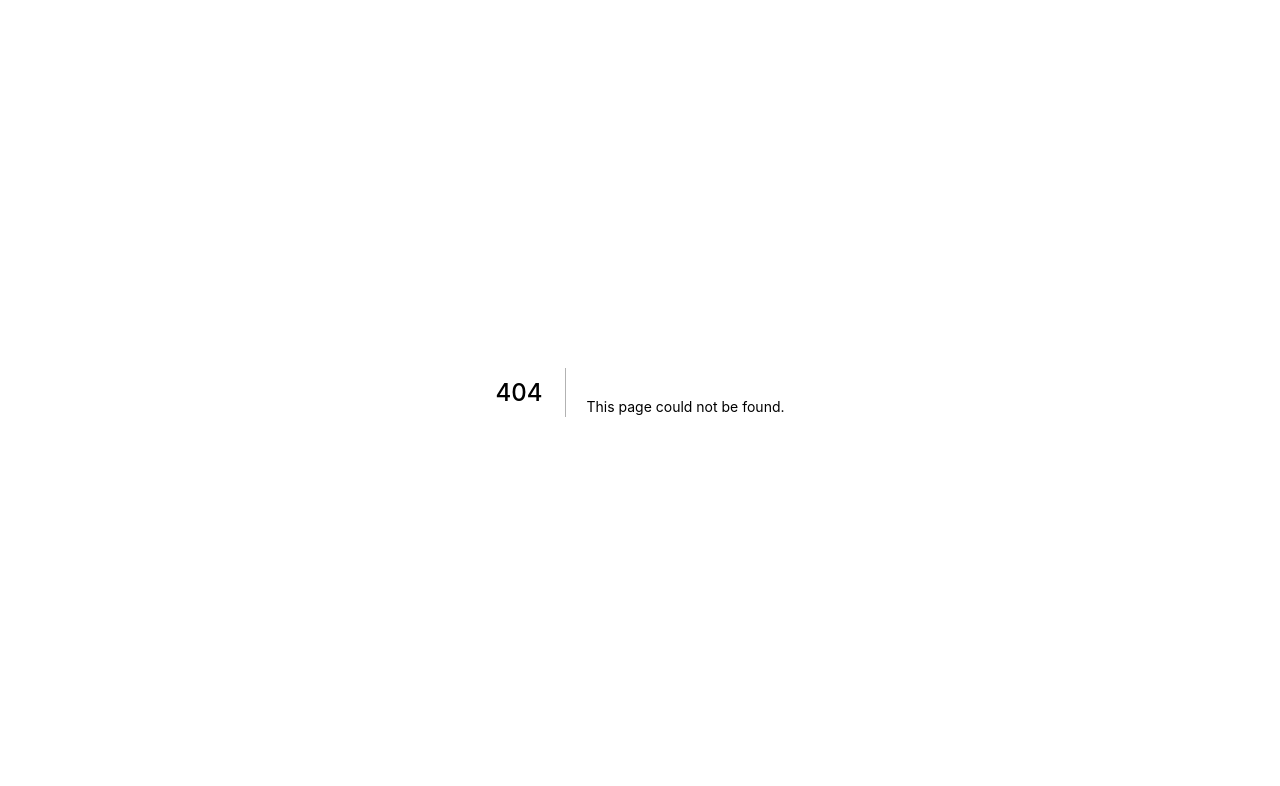
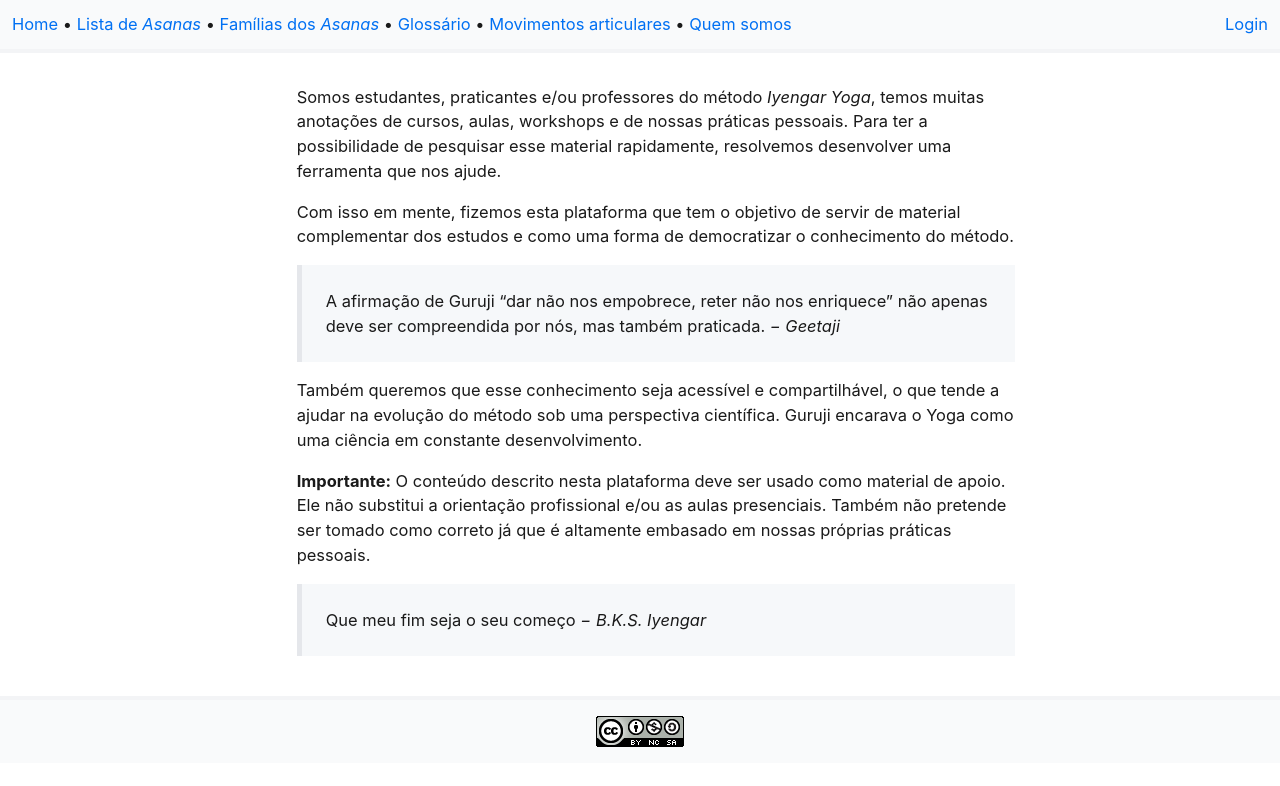
Before and after one commit to gustavoguichard/lightonyoga, a Next.js app: page /quem-somos in a window 1280 px wide. Before the commit this address had no page. Shown: the top 786 px of the page. Built offline with nearby package versions, Linux system fonts and the light colour scheme; a web font is replaced by a local one; what tailwindcss-aspect-ratio, tailwindcss-responsive-embed would draw is missing.

Commit message:
Split about us page

```diff
--- /dev/null
+++ b/components/header.js
@@ -0,0 +1,54 @@
+import Link from 'next/link'
+import { useRouter } from 'next/router'
+
+import session, { useLogged } from 'lib/session'
+
+export default function Header() {
+  const router = useRouter()
+  const isLogged = useLogged()
+  return (
+    <div className="flex flex-col md:flex-row justify-between p-3 bg-gray-50 border-b-4 border-gray-100">
+      <p className="mb-0">
+        <Link href="/">
+          <a>Home</a>
+        </Link>
+        {' • '}
+        <Link href="/lista-de-asanas">
+          <a>
+            Lista de <em>Asanas</em>
+          </a>
+        </Link>
+        {' • '}
+        <Link href="/familias-dos-asanas">
+          <a>
+            Famílias dos <em>Asanas</em>
+          </a>
+        </Link>
+        {' • '}
+        <Link href="/glossario">
+          <a>Glossário</a>
+        </Link>
+        {' • '}
+        <Link href="/movimentos-articulares">
+          <a>Movimentos articulares</a>
+        </Link>
+        {' • '}
+        <Link href="/quem-somos">
+          <a>Quem somos</a>
+        </Link>
+      </p>
+      <a
+        className="self-end"
+        href={isLogged ? '#' : '/entrar'}
+        onClick={(ev) => {
+          if (isLogged) {
+            ev.preventDefault()
+            session.logout(router)
+          }
+        }}
+      >
+        {isLogged ? 'Sair' : 'Login'}
+      </a>
+    </div>
+  )
+}
--- a/components/layout.js
+++ b/components/layout.js
@@ -1,53 +1,11 @@
 import Head from 'next/head'
-import Link from 'next/link'
-import { useRouter } from 'next/router'
 
-import session, { useLogged } from 'lib/session'
+import Header from 'components/header'
 
 export default function Layout({ title, subtitle, children }) {
-  const router = useRouter()
-  const isLogged = useLogged()
   return (
     <>
-      <div className="flex flex-col md:flex-row justify-between p-3 bg-gray-50 border-b-4 border-gray-100">
-        <p className="mb-0">
-          <Link href="/">
-            <a>Home</a>
-          </Link>
-          {' • '}
-          <Link href="/lista-de-asanas">
-            <a>
-              Lista de <em>Asanas</em>
-            </a>
-          </Link>
-          {' • '}
-          <Link href="/familias-dos-asanas">
-            <a>
-              Famílias dos <em>Asanas</em>
-            </a>
-          </Link>
-          {' • '}
-          <Link href="/glossario">
-            <a>Glossário</a>
-          </Link>
-          {' • '}
-          <Link href="/movimentos-articulares">
-            <a>Movimentos articulares</a>
-          </Link>
-        </p>
-        <a
-          className="self-end"
-          href={isLogged ? '#' : '/entrar'}
-          onClick={(ev) => {
-            if (isLogged) {
-              ev.preventDefault()
-              session.logout(router)
-            }
-          }}
-        >
-          {isLogged ? 'Sair' : 'Login'}
-        </a>
-      </div>
+      <Header />
       <article className="max-w-screen-xl pt-0 px-6 py-2">
         <Head>
           <title>Light On Yoga</title>
--- a/pages/index.js
+++ b/pages/index.js
@@ -1,53 +1,49 @@
+import { useState, useEffect } from 'react'
 import api from 'lib/api'
+import shuffle from 'lodash/shuffle'
+import take from 'lodash/take'
+import Link from 'next/link'
 
 import Layout from 'components/layout'
 import MainSearch from 'components/main-search'
+import AsanaCard from 'components/asana-card'
+import VariationCard from 'components/variation-card'
 
-export default function Home({ asanas, tags }) {
+export default function Home({ asanas, tags, variations }) {
+  const postures = [...asanas, ...variations]
+  const [list, setList] = useState([])
+  useEffect(() => {
+    setList(take(shuffle(postures), 4))
+  }, [])
   return (
     <Layout>
       <div className="flex mt-8 flex-col items-center">
         <MainSearch asanas={asanas} tags={tags} />
+        <h4 className="text-sm font-semibold self-start pl-4 mb-0 text-gray-600">
+          Conheça novas posturas:
+        </h4>
+        <div className="flex flex-wrap w-full">
+          {list.map((asana) => {
+            const isVariation = !!asana.asana
+            return isVariation ? (
+              <VariationCard key={asana.id + asana.name} variation={asana} />
+            ) : (
+              <AsanaCard key={asana.id + asana.name} asana={asana} />
+            )
+          })}
+        </div>
+        <Link href="/lista-de-asanas">
+          <a className="text-sm font-semibold self-start pl-4 mt-0 mb-8">
+            Ver mais
+          </a>
+        </Link>
         <main className="md:w-7/12 md:ml-8">
-          <p>
-            Somos estudantes, praticantes e/ou professores do método{' '}
-            <em>Iyengar Yoga</em>, temos muitas anotações de cursos, aulas,
-            workshops e de nossas práticas pessoais. Para ter a possibilidade de
-            pesquisar esse material rapidamente, resolvemos desenvolver uma
-            ferramenta que nos ajude.
-          </p>
-          <p>
-            Com isso em mente, fizemos esta plataforma que tem o objetivo de
-            servir de material complementar dos estudos e como uma forma de
-            democratizar o conhecimento do método.
-          </p>
-          <blockquote>
-            A afirmação de Guruji &ldquo;dar não nos empobrece, reter não nos
-            enriquece&rdquo; não apenas deve ser compreendida por nós, mas
-            também praticada. <i>&minus; Geetaji</i>
-          </blockquote>
-          <p>
-            Também queremos que esse conhecimento seja acessível e
-            compartilhável, o que tende a ajudar na evolução do método sob uma
-            perspectiva científica. Guruji encarava o Yoga como uma ciência em
-            constante desenvolvimento.
-          </p>
           <blockquote>
             Eu desenvolvi os props para que as pessoas possam se beneficiar.
             Milhares estão se beneficiando e continuarão se beneficiando deles.
             Deus alguma vez registrou uma patente para sua criação? Então que
             direito eu, um mero mortal, tenho para fazer isso?{' '}
             <i>&minus; B.K.S. Iyengar</i>
-          </blockquote>
-          <p>
-            <strong>Importante:</strong> O conteúdo descrito nesta plataforma
-            deve ser usado como material de apoio. Ele não substitui a
-            orientação profissional e/ou as aulas presenciais. Também não
-            pretende ser tomado como correto já que é altamente embasado em
-            nossas próprias práticas pessoais.
-          </p>
-          <blockquote>
-            Que meu fim seja o seu começo <i>&minus; B.K.S. Iyengar</i>
           </blockquote>
         </main>
       </div>
--- /dev/null
+++ b/pages/quem-somos.js
@@ -0,0 +1,45 @@
+import Layout from 'components/layout'
+
+export default function About() {
+  return (
+    <Layout>
+      <div className="flex mt-8 flex-col items-center">
+        <main className="md:w-7/12 md:ml-8">
+          <p>
+            Somos estudantes, praticantes e/ou professores do método{' '}
+            <em>Iyengar Yoga</em>, temos muitas anotações de cursos, aulas,
+            workshops e de nossas práticas pessoais. Para ter a possibilidade de
+            pesquisar esse material rapidamente, resolvemos desenvolver uma
+            ferramenta que nos ajude.
+          </p>
+          <p>
+            Com isso em mente, fizemos esta plataforma que tem o objetivo de
+            servir de material complementar dos estudos e como uma forma de
+            democratizar o conhecimento do método.
+          </p>
+          <blockquote>
+            A afirmação de Guruji &ldquo;dar não nos empobrece, reter não nos
+            enriquece&rdquo; não apenas deve ser compreendida por nós, mas
+            também praticada. <i>&minus; Geetaji</i>
+          </blockquote>
+          <p>
+            Também queremos que esse conhecimento seja acessível e
+            compartilhável, o que tende a ajudar na evolução do método sob uma
+            perspectiva científica. Guruji encarava o Yoga como uma ciência em
+            constante desenvolvimento.
+          </p>
+          <p>
+            <strong>Importante:</strong> O conteúdo descrito nesta plataforma
+            deve ser usado como material de apoio. Ele não substitui a
+            orientação profissional e/ou as aulas presenciais. Também não
+            pretende ser tomado como correto já que é altamente embasado em
+            nossas próprias práticas pessoais.
+          </p>
+          <blockquote>
+            Que meu fim seja o seu começo <i>&minus; B.K.S. Iyengar</i>
+          </blockquote>
+        </main>
+      </div>
+    </Layout>
+  )
+}
```
